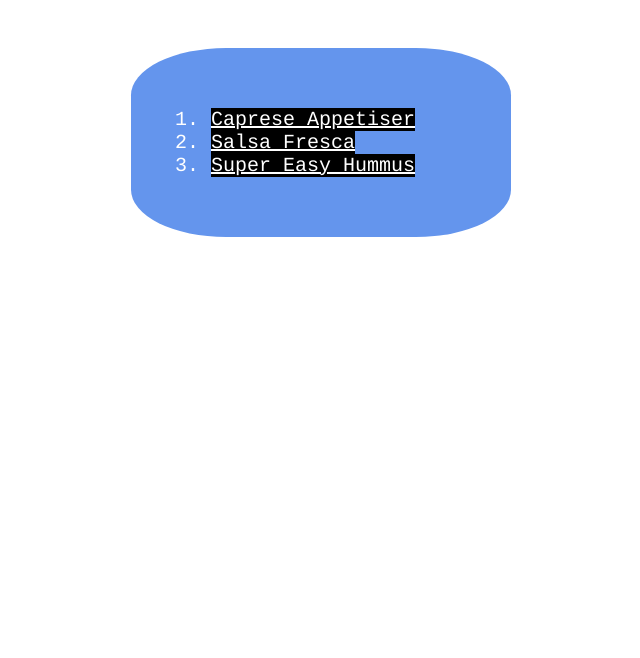
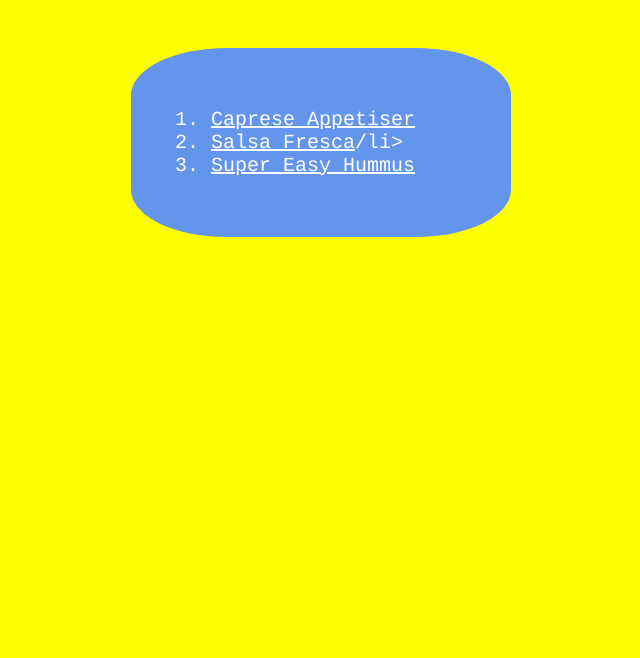
Before and after one commit to b1gb0ssman/odin-recipes, a plain HTML site: page index.html in a window 1280 px wide. Shown: the part 142-800 px from the top of the page, without its empty margins (319-959 px from the left). Drawn offline with Linux system fonts and the light colour scheme.

Commit message:
removed span, added BG

```diff
--- a/index.html
+++ b/index.html
@@ -15,9 +15,9 @@
 
     <div class="list-container">
         <ol class="list-text">
-            <li class="list-text"><a href="./recipes/caprese_appetiser.html" rel="noopener noreferrer"><span class="highlight">Caprese Appetiser</a></span></li>
-            <li class="list-text"><a href="./recipes/salsa_fresca.html" rel="noopener noreferrer"><span class="highlight">Salsa Fresca</a></span></li>
-            <li class="list-text"><a href="./recipes/super_easy_hummus.html" rel="noopener noreferrer"><span class="highlight">Super Easy Hummus</a></span></li>
+            <li class="list-text"><a href="./recipes/caprese_appetiser.html" rel="noopener noreferrer">Caprese Appetiser</a></li>
+            <li class="list-text"><a href="./recipes/salsa_fresca.html" rel="noopener noreferrer">Salsa Fresca</a>/li>
+            <li class="list-text"><a href="./recipes/super_easy_hummus.html" rel="noopener noreferrer">Super Easy Hummus</a></li>
         </ol>
     </div>
 
--- a/styles.css
+++ b/styles.css
@@ -1,5 +1,7 @@
 body {
     font-family: Courier, serif;
+    background-color: yellow;
+
 }
 
 .header {
```
